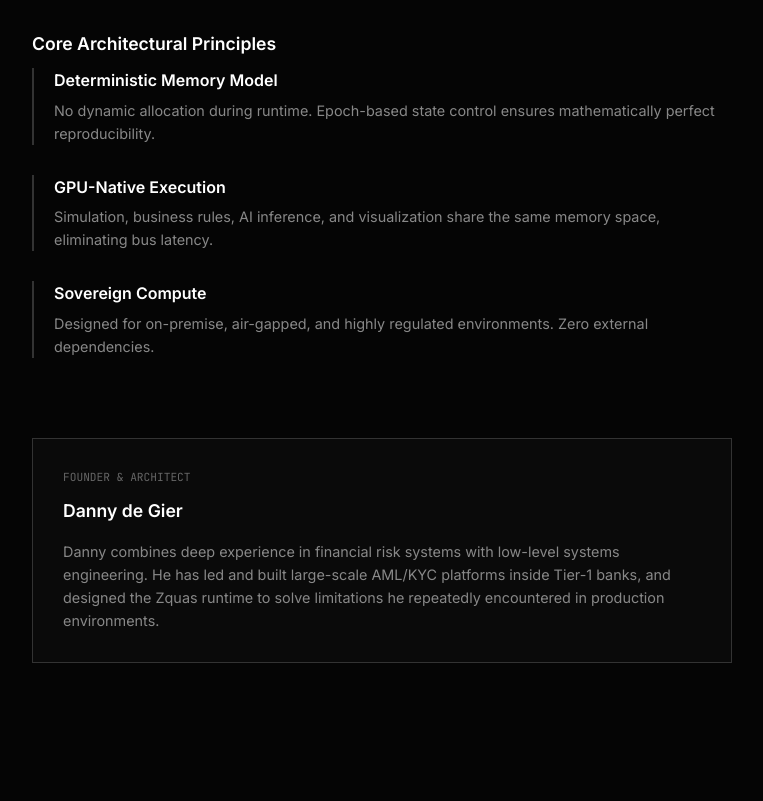
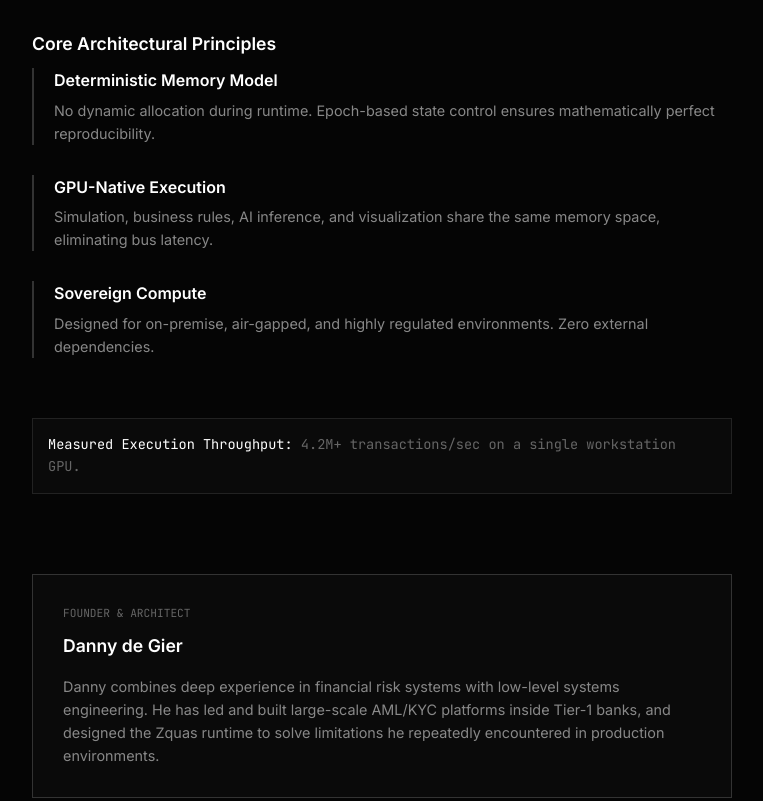
Before and after one commit to degierd/zquas, a plain HTML site: page technology.html in a window 1280 px wide. Shown: the part 738-1539 px from the top of the page, without its empty margins (258-1021 px from the left). Before the commit the page ends 1501 px from the top, so only its background shows below. Drawn offline with Linux system fonts and the light colour scheme.

Commit message:
Update technology.html

```diff
--- a/technology.html
+++ b/technology.html
@@ -5,7 +5,7 @@
     <meta name="viewport" content="width=device-width, initial-scale=1.0">
     <title>ZQUAS | Technology</title>
     <link rel="icon" type="image/png" href="logo.png">
-    <link href="https://fonts.googleapis.com/css2?family=Inter:wght@300;400;600&family=JetBrains+Mono:wght@400&display=swap" rel="stylesheet">
+    <link href="https://fonts.googleapis.com/css2?family=Inter:wght@300;400;600&family=JetBrains+Mono:wght@400;500&display=swap" rel="stylesheet">
     <style>
         :root { --bg: #050505; --text: #E0E0E0; --border: #333; --accent: #fff; }
         body { background: var(--bg); color: var(--text); font-family: 'Inter', sans-serif; line-height: 1.6; display: flex; justify-content: center; padding: 40px 20px; margin:0;}
@@ -27,6 +27,17 @@
         }
         .principle strong { color: #fff; display: block; margin-bottom: 5px; }
 
+        .benchmark {
+            margin-top: 30px;
+            font-family: 'JetBrains Mono', monospace;
+            font-size: 0.85rem;
+            color: #666;
+            border: 1px solid #222;
+            background: #0a0a0a;
+            padding: 15px;
+            display: inline-block;
+        }
+
         .founder-box {
             background: #0a0a0a;
             border: 1px solid var(--border);
@@ -42,7 +53,7 @@
         <div class="nav">
             <a href="index.html" class="branding"><img src="logo.png" alt="ZQUAS"></a>
             <div>
-                <a href="#" class="active">TECHNOLOGY</a>
+                <a href="#" class="active" style="margin-right:20px;">TECHNOLOGY</a>
                 <a href="usecase.html">USE CASE</a>
             </div>
         </div>
@@ -75,6 +86,11 @@
             <p style="margin:0; font-size: 0.9rem;">Designed for on-premise, air-gapped, and highly regulated environments. Zero external dependencies.</p>
         </div>
 
+        <!-- NEW BENCHMARK LINE -->
+        <div class="benchmark">
+            <span style="color: var(--accent);">Measured Execution Throughput:</span> 4.2M+ transactions/sec on a single workstation GPU.
+        </div>
+
         <div class="founder-box">
             <span class="role">Founder & Architect</span>
             <h3 style="margin: 0 0 10px 0; color: #fff;">Danny de Gier</h3>
```
